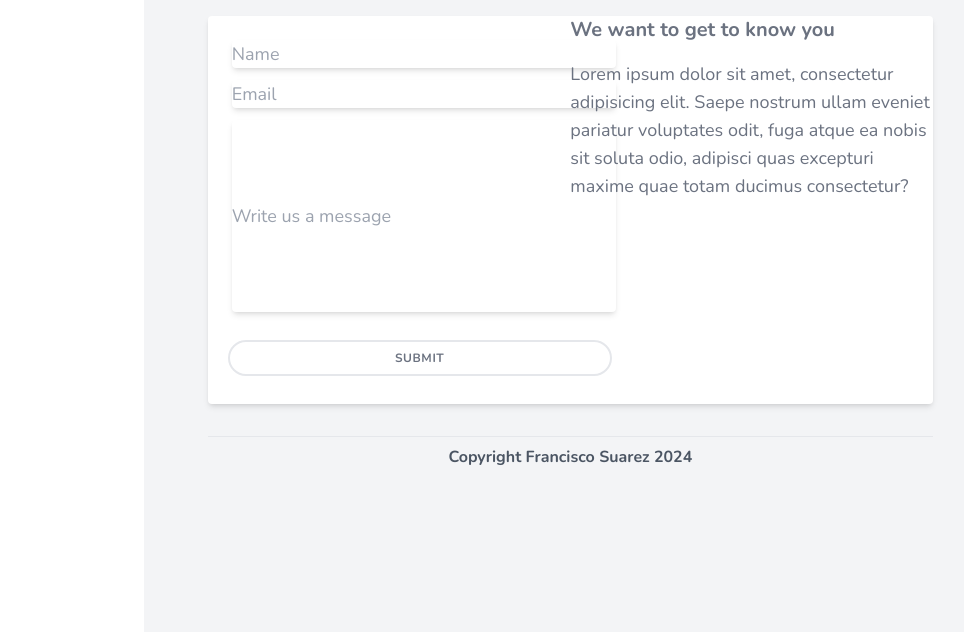
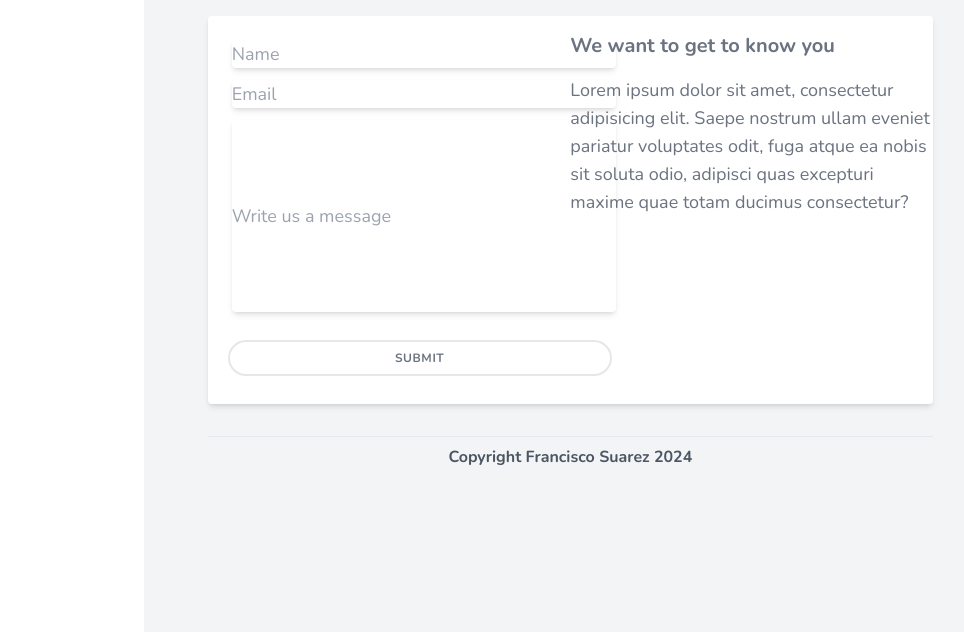
Before and after one commit to Okamiryuku/Tailwind-Demo, a website: page public/contact.html in a window 1280 px wide. Shown: the part 168-800 px from the top of the page, without its empty margins (283-1247 px from the left). Drawn offline with nearby package versions, Linux system fonts and the light colour scheme.

Commit message:
Contact styles updates

```diff
--- a/public/contact.html
+++ b/public/contact.html
@@ -70,7 +70,7 @@
                         </form>
                     </span>
                     <span class="text-gray-500 text-lg">
-                        <h3 class="font-bold text-xl mb-4">
+                        <h3 class="font-bold text-xl mb-4 my-4">
                             We want to get to know you
                         </h3>
                         <p>
```
Also changed, not shown: public/styles.css.
